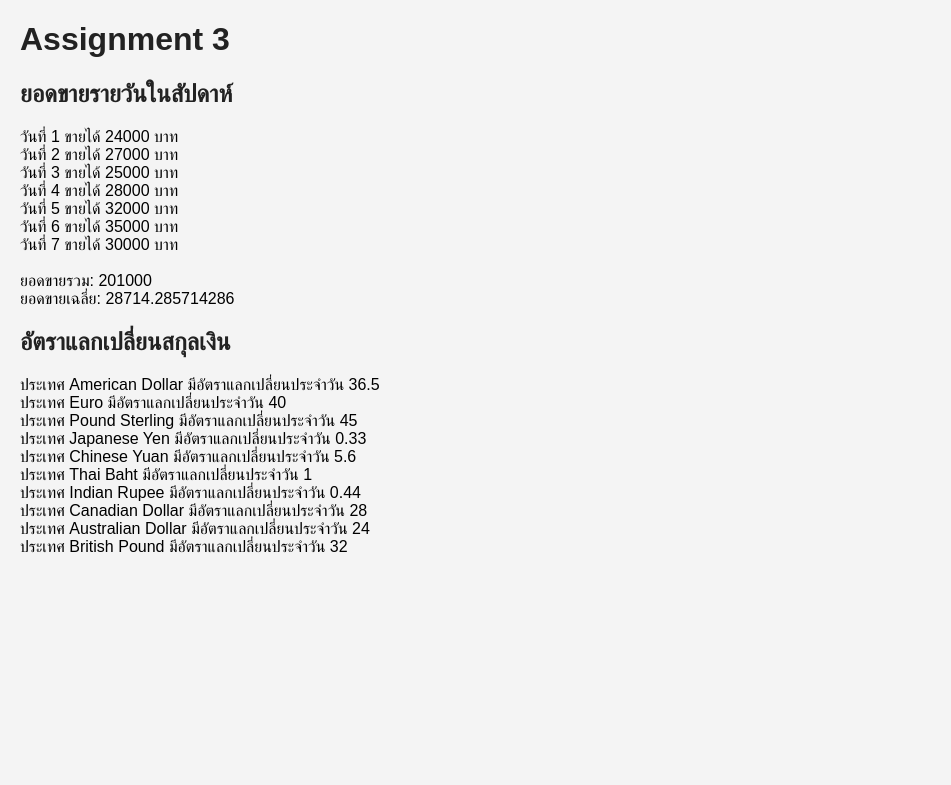
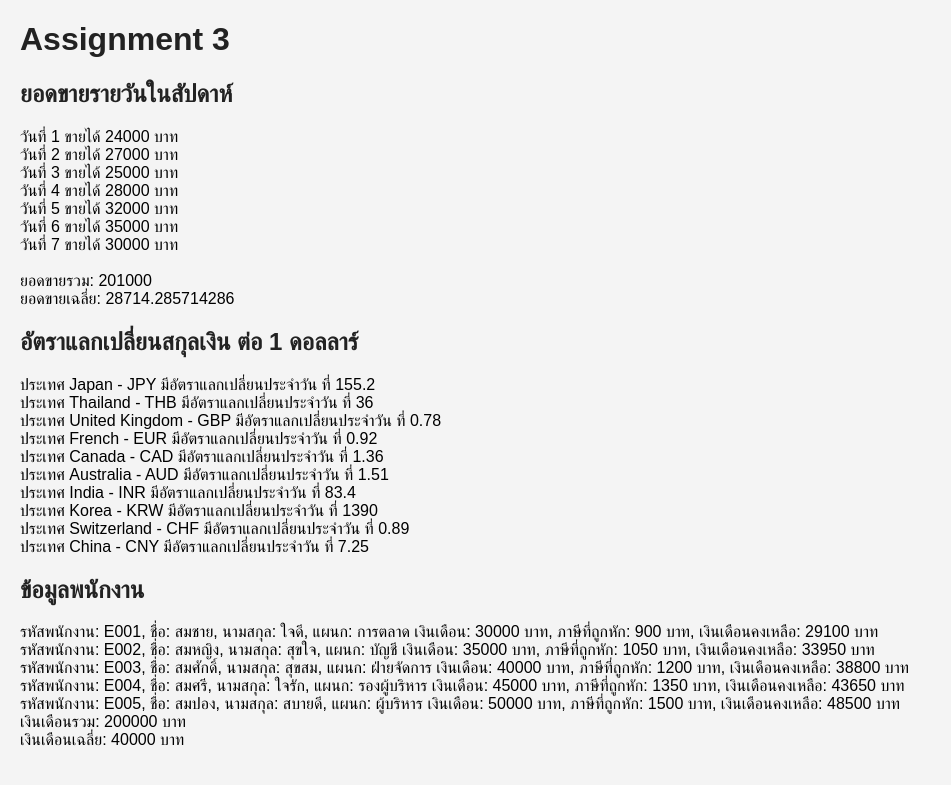
Before and after one commit to Mifuyuu/7203405, a PHP site: page /Assignment_03.php in a window 1280 px wide. Shown: the top 785 px of the page, without its empty margins (0-951 px from the left). Run offline with PHP 8.4, Linux system fonts and the light colour scheme.

Commit message:
Update Assignment_03.php

```diff
--- a/Assignment_03.php
+++ b/Assignment_03.php
@@ -43,23 +43,23 @@ echo "ยอดขายเฉลี่ย: " . $totalSales / count($sales);
 
 // 2.  สร้างตัวแปรที่มีคีย์แบบสัมพันธ์ เพื่อเก็บข้อมูลสกุลเงินตราและอัตราแลกเปลี่ยนประจำวันของแต่ละประเทศ อย่างน้อย 10 ประเทศ แล้วแสดงผลโดยใช้โครงสร้างการทำงานซ้ำ
 
-echo "<h2>อัตราแลกเปลี่ยนสกุลเงิน</h2>";
+echo "<h2>อัตราแลกเปลี่ยนสกุลเงิน ต่อ 1 ดอลลาร์</h2>";
 
 $coins = array(
-    "American Dollar" => 36.50,
-    "Euro" => 40.00,
-    "Pound Sterling" => 45.00,
-    "Japanese Yen" => 0.33,
-    "Chinese Yuan" => 5.60,
-    "Thai Baht" => 1.00,
-    "Indian Rupee" => 0.44,
-    "Canadian Dollar" => 28.00,
-    "Australian Dollar" => 24.00,
-    "British Pound" => 32.00
+    "Japan - JPY" => 155.20,
+    "Thailand - THB" => 36.00,
+    "United Kingdom - GBP" => 0.78,
+    "French - EUR" => 0.92,
+    "Canada - CAD" => 1.36,
+    "Australia - AUD" => 1.51,
+    "India - INR" => 83.40,
+    "Korea - KRW" => 1390,
+    "Switzerland - CHF" => 0.89,
+    "China - CNY" => 7.25
 );
 
 foreach ($coins as $country => $rate) {
-    echo "ประเทศ ".$country." มีอัตราแลกเปลี่ยนประจำวัน ".$rate."<br>";
+    echo "ประเทศ ".$country." มีอัตราแลกเปลี่ยนประจำวัน ที่ ".$rate."<br>";
 }
 
 
@@ -68,6 +68,25 @@ foreach ($coins as $country => $rate) {
 // แล้วแสดงผลรายการอาร์เรย์สองมิติดังกล่าวโดยใช้โครงสร้างการทำงานซ้ำ และหาเงินเดือนรวม และเงินเดือนเฉลี่ย
 // สมมติว่า บริษัทหักภาษี ณ ที่จ่ายพนักงานทุกคน 3 % ให้คำนวณ และแสดงภาษีที่ถูกหัก พร้อมเงินเดือนคงเหลือ
 
+$totalMonthlySalary = 0;
+echo "<h2>ข้อมูลพนักงาน</h2>";
+
+$employee = array(
+    array("E001", "สมชาย", "ใจดี", "การตลาด", 30000),
+    array("E002", "สมหญิง", "สุขใจ", "บัญชี", 35000),
+    array("E003", "สมศักดิ์", "สุขสม", "ฝ่ายจัดการ", 40000),
+    array("E004", "สมศรี", "ใจรัก", "รองผู้บริหาร", 45000),
+    array("E005", "สมปอง", "สบายดี", "ผู้บริหาร", 50000)
+);
+
+foreach ($employee as $country => $rate) {
+    $totalMonthlySalary += $rate[4]; // คำนวณเงินเดือนรวม
+    $tax = $rate[4] * 0.03; // คำนวณภาษีที่ถูกหัก
+    $netSalary = $rate[4] - $tax; // คำนวณเงินเดือนคงเหลือ
+    echo "รหัสพนักงาน: ".$rate[0].", ชื่อ: ".$rate[1].", นามสกุล: ".$rate[2].", แผนก: ".$rate[3]." เงินเดือน: ".$rate[4]." บาท, ภาษีที่ถูกหัก: ".$tax." บาท, เงินเดือนคงเหลือ: ".$netSalary." บาท<br>";
+}
+echo "เงินเดือนรวม: ".$totalMonthlySalary." บาท<br>";
+echo "เงินเดือนเฉลี่ย: ".($totalMonthlySalary / count($employee))." บาท<br>";
 ?>
 </body>
 </html>
```
